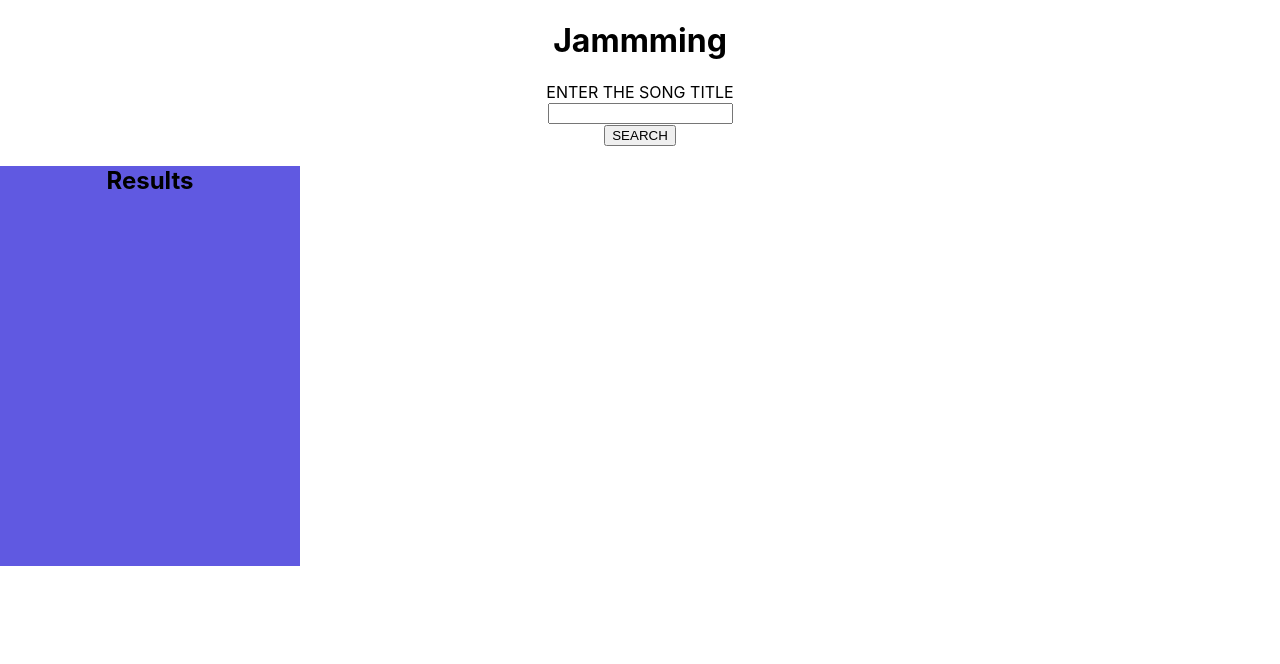
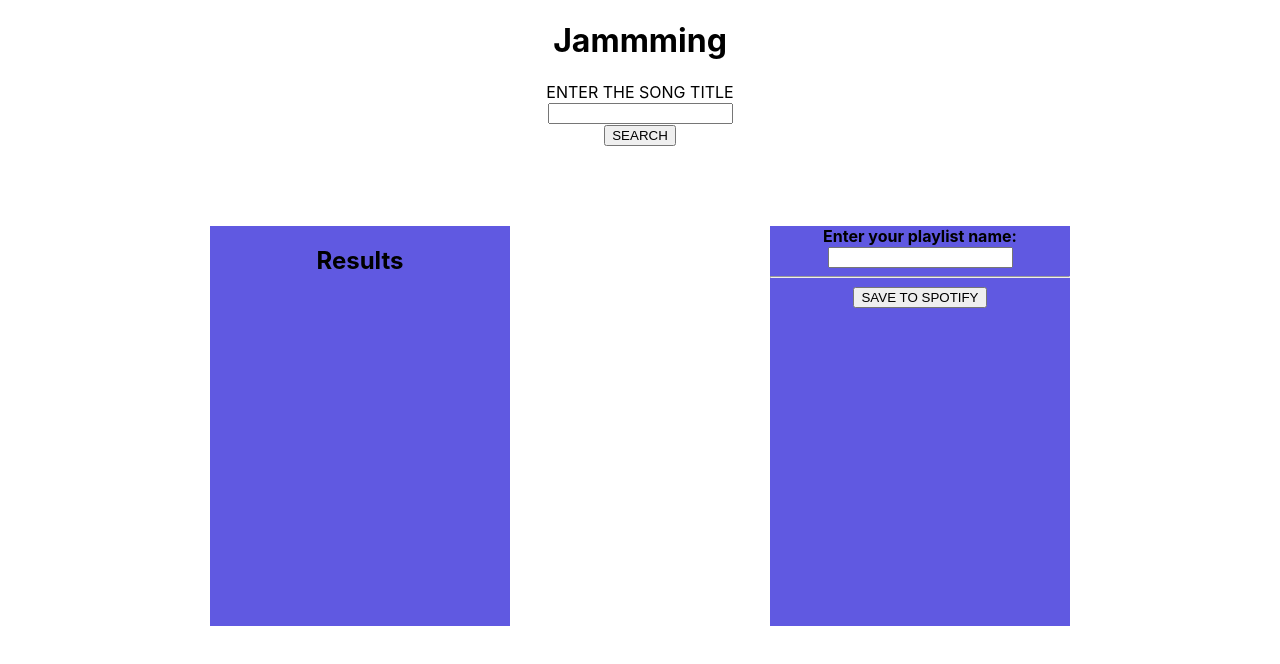
Before and after one commit to hadi-mollataheri/jammming, a React (Create React App) app: page / in a window 1280 px wide. Shown: the top 664 px of the page. Built offline with nearby package versions, Linux system fonts and the light colour scheme.

Commit message:
Create primary structure of Platlist component and Add style for App.js

```diff
--- a/src/components/App/App.css
+++ b/src/components/App/App.css
@@ -11,6 +11,12 @@
   .App-logo {
     animation: App-logo-spin infinite 20s linear;
   }
+}
+
+.result-playlist {
+  margin: 5rem;
+  display: flex;
+  justify-content: space-around;
 }
 
 /* .App-header {
--- a/src/components/App/App.js
+++ b/src/components/App/App.js
@@ -15,8 +15,10 @@ function App() {
       </header>
       <main>
         <SearchBar />
-        <SearchResult />
-        {/* <Playlist /> */}
+        <section className="result-playlist">
+          <SearchResult />
+          <Playlist />
+        </section>
       </main>
     </div>
   );
--- a/src/components/Playlist/Playlist.js
+++ b/src/components/Playlist/Playlist.js
@@ -0,0 +1,19 @@
+import React from "react";
+
+function Playlist() {
+  return (
+    <div
+      calssName="playlist"
+      style={{ backgroundColor: "#6059E1", width: 300, height: 400 }}
+    >
+      <form>
+        <label htmlFor="playListName" style={{fontWeight: 'bold'}}>Enter your playlist name:</label>
+        <input id="playListName" type="text" />
+        <hr />
+        <button type="submit">SAVE TO SPOTIFY</button>
+      </form>
+    </div>
+  );
+}
+
+export default Playlist;
```
Also changed, not shown: src/components/SearchResults/SearchResults.js (+9 -6 lines).
